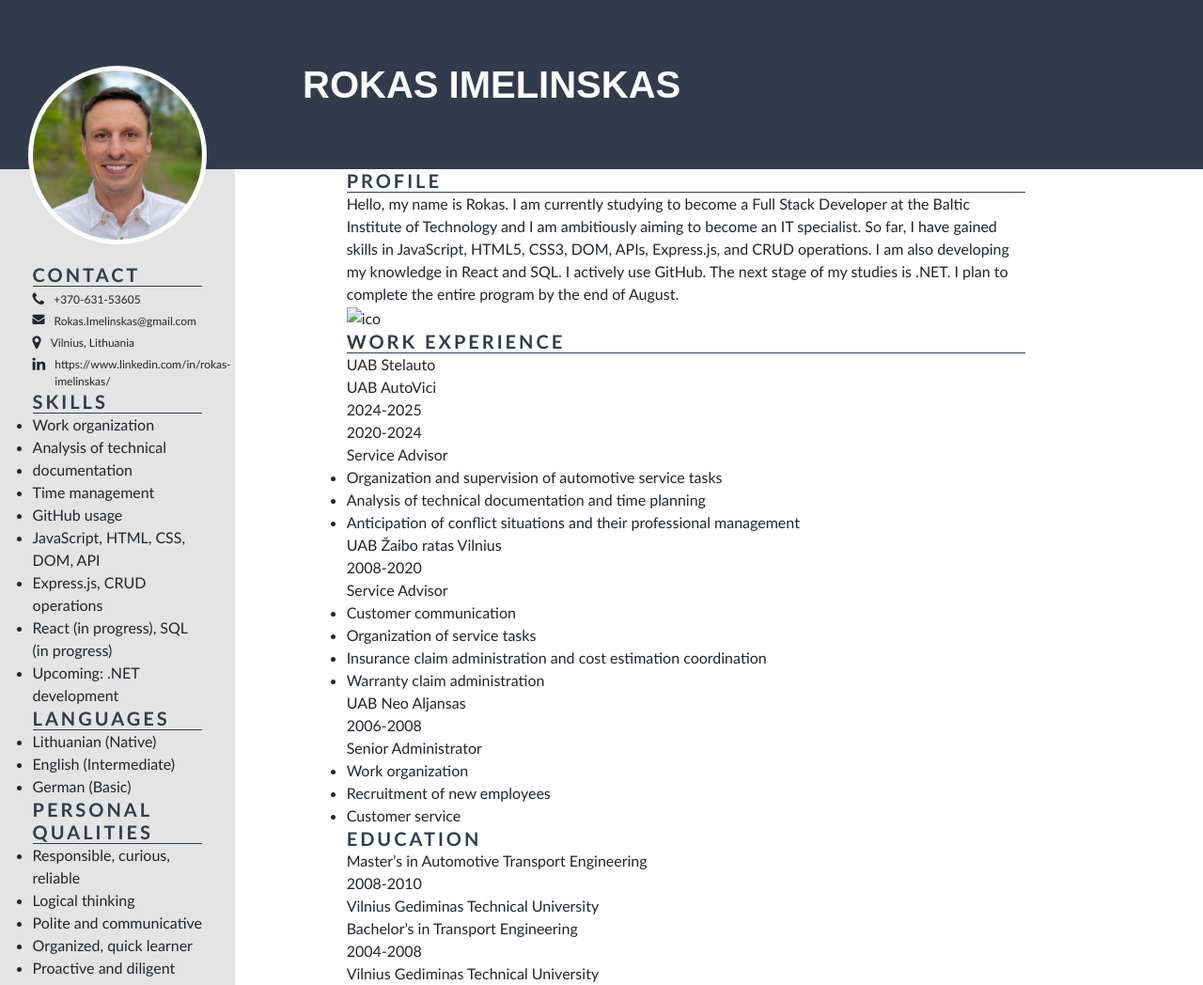
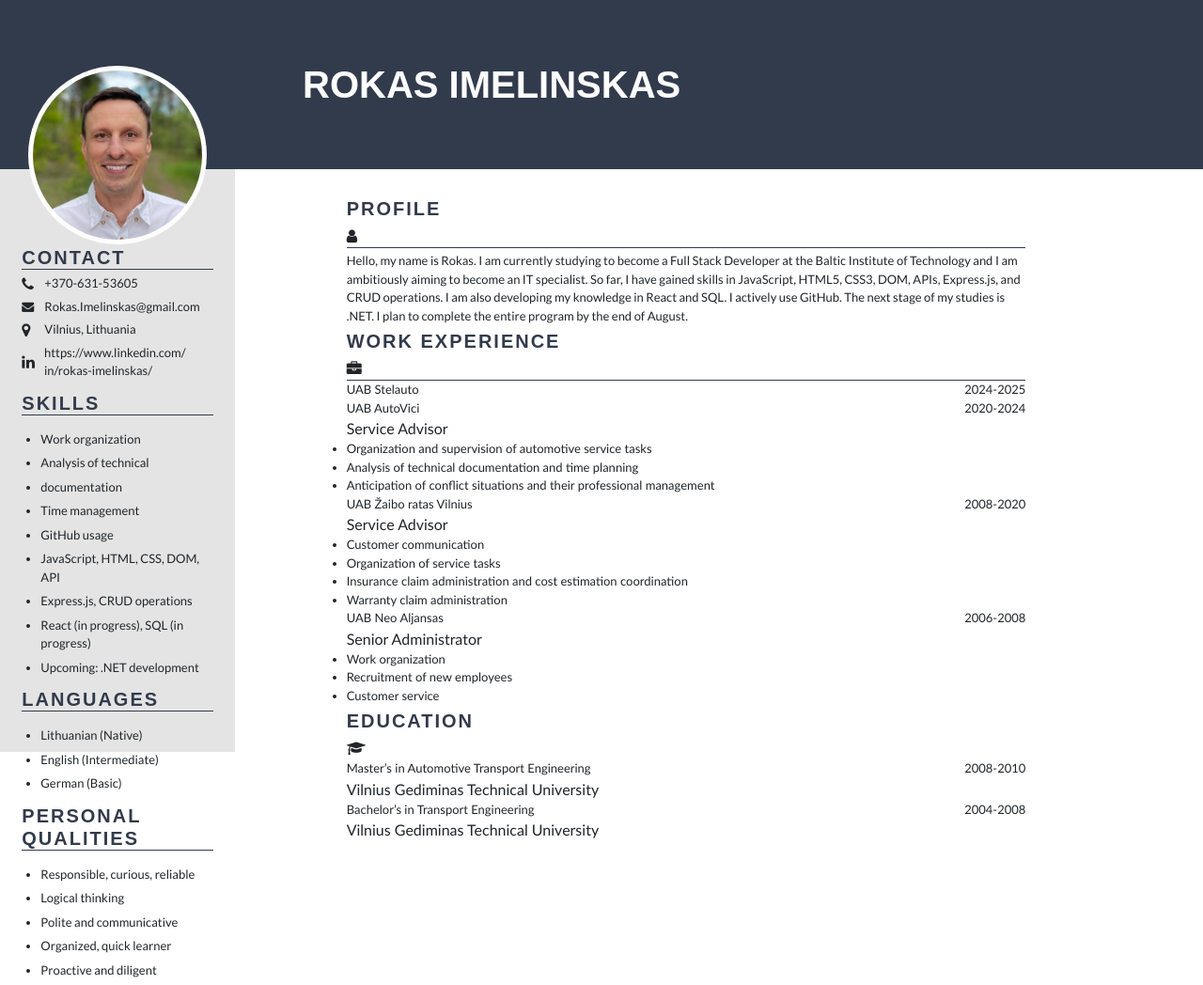
Before and after one commit to RokasIme/CV, a website: page index.html in a window 1280 px wide. Shown: the whole page at 94% size. Drawn offline with Linux system fonts and the light colour scheme; a web font is replaced by a local one.

Commit message:
left section done

```diff
--- a/css/main.css
+++ b/css/main.css
@@ -45,8 +45,18 @@ header > h1 {
   font-weight: bold;
   color: #fdfdfd;
   margin-left: 310px;
+}
+
+h1,
+h2 {
   font-family: NowBold, sans-serif;
 }
+.left-box p,
+.left-box li,
+.profile p {
+  font-family: Lato, sans-serif;
+}
+
 .circle {
   width: 190px;
   height: 190px;
@@ -77,16 +87,17 @@ header > h1 {
   flex-direction: column;
   align-items: center;
   width: 250px;
+  height: calc(100vh - 180px);
 }
 
 .left-box {
   display: flex;
   flex-direction: column;
-  width: 80%;
+  width: 90%;
 }
 
 .left-box:first-of-type {
-  margin-top: 100px;
+  margin-top: 70px;
 }
 
 h2 {
@@ -94,13 +105,28 @@ h2 {
   text-transform: uppercase;
   font-size: 20px;
   font-weight: bold;
-  letter-spacing: 3px;
+  letter-spacing: 2px;
+  margin-top: 12px;
 }
 
-.left-box p {
-  font-size: 12px;
+.left-box i {
+  display: flex;
+  align-items: center;
+  width: 14px;
+}
+.left-box p,
+.left-box li {
+  font-size: 13px;
 }
 
+.left-box li {
+  margin-left: 20px;
+  padding-top: 6px;
+}
+
+.left-box ul {
+  margin-top: 10px;
+}
 .line {
   height: 1px;
   width: 100%;
@@ -116,3 +142,26 @@ h2 {
 .letter {
   font-size: 13px;
 }
+
+.right-section h2 {
+  padding-bottom: 5px;
+  margin-top: 5px;
+}
+
+.profile h2 {
+  margin-top: 30px;
+}
+
+.profile p {
+  margin-top: 4px;
+}
+
+.right-section p,
+.right-section li {
+  font-size: 13px;
+}
+
+.company-year {
+  display: flex;
+  justify-content: space-between;
+}
--- a/index.html
+++ b/index.html
@@ -46,7 +46,7 @@
 
             <div class="contacts">
               <i class="fa fa-linkedin" aria-hidden="true"></i>
-              <p>https://www.linkedin.com/in/rokas-imelinskas/</p>
+              <p>https://www.linkedin.com/ in/rokas-imelinskas/</p>
             </div>
           </div>
           <div class="left-box">
@@ -88,6 +88,7 @@
         <div class="right-section col-7 offset-1">
           <div class="profile">
             <h2>Profile</h2>
+            <i class="fa fa-user" aria-hidden="true"></i>
             <div class="line"></div>
             <p>
               Hello, my name is Rokas. I am currently studying to become a Full
@@ -98,12 +99,12 @@
               and SQL. I actively use GitHub. The next stage of my studies is
               .NET. I plan to complete the entire program by the end of August.
             </p>
-            <img src="#" alt="ico" />
             <div class="vertical-line"></div>
           </div>
 
           <div class="work-experience">
             <h2>Work Experience</h2>
+            <i class="fa fa-briefcase" aria-hidden="true"></i>
             <div class="line"></div>
 
             <div class="company-year">
@@ -161,7 +162,7 @@
           </div>
           <div class="ecucation">
             <h2>Education</h2>
-
+            <i class="fa fa-graduation-cap" aria-hidden="true"></i>
             <div class="company-year">
               <div class="company">
                 <p>Master’s in Automotive Transport Engineering</p>
```
